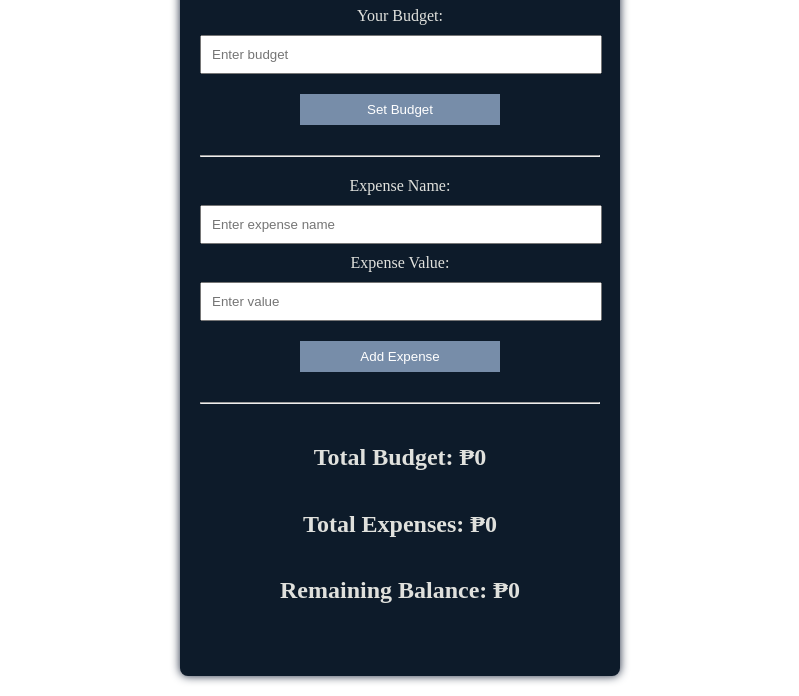
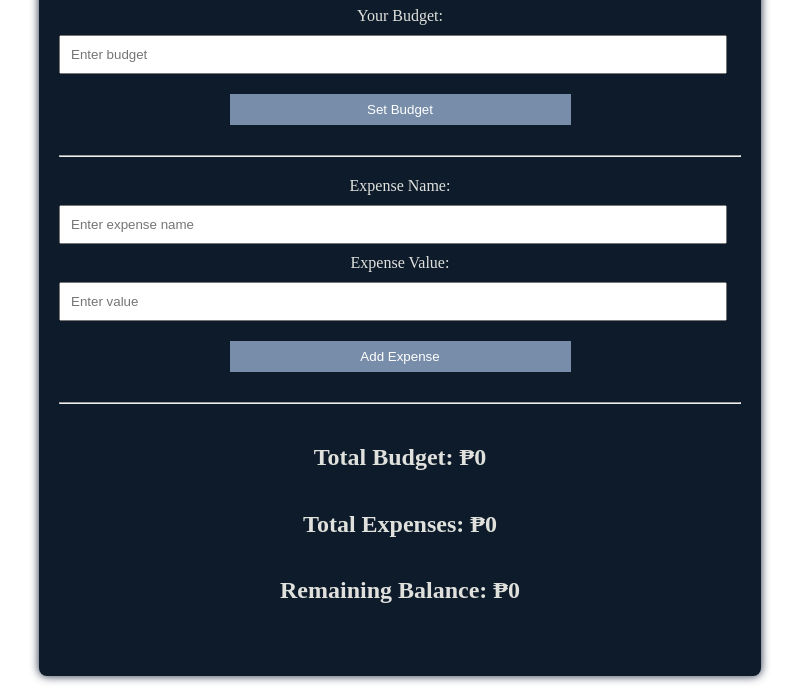
Before and after one commit to unlockthecode/simplebudgettracker, a plain HTML site: page index.html in a window 1280 px wide. Shown: the part 113-809 px from the top of the page, without its empty margins (240-1039 px from the left). Drawn offline with Linux system fonts and the light colour scheme.

Commit message:
Messed with the .container widths

```diff
--- a/style.css
+++ b/style.css
@@ -8,8 +8,8 @@ body {
 .container{
     display: flex;
     flex-direction: column;
-    width: 90%;
-    max-width: 400px;
+    width: 70%;
+    max-width: 55%;
     margin: 0 auto;
     background: #0d1b2a;
     color: #E0E1DD;
```
